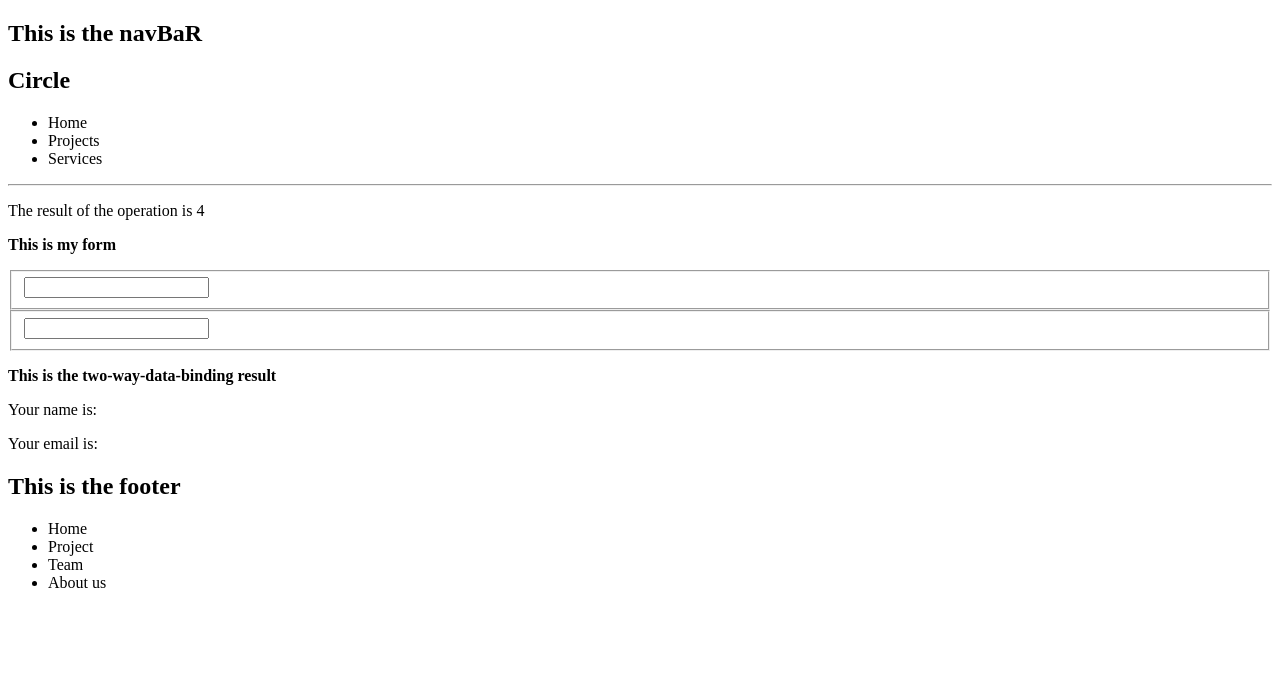
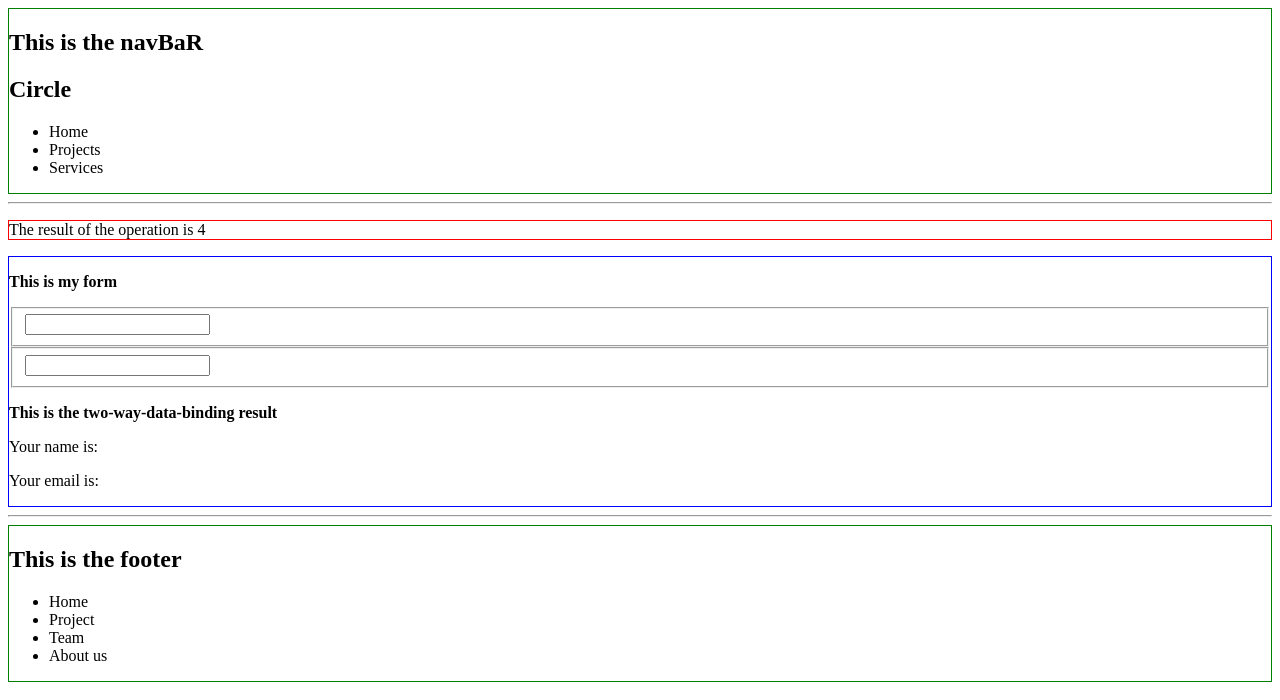
Before and after one commit to RaulFR01/w9d1, a Vue app: page / in a window 1280 px wide. Shown: the top 700 px of the page. Built offline with nearby package versions, Linux system fonts and the light colour scheme.

Commit message:
indication and div styled done

```diff
--- a/src/App.vue
+++ b/src/App.vue
@@ -1,7 +1,8 @@
 <template>
   <NavBar />
-  <p>The result of the operation is {{ result }}</p>
+  <p class="iteration2">The result of the operation is {{ result }}</p>
   <FormBonus />
+  <hr />
   <FooterSection />
 </template>
 
@@ -28,4 +29,14 @@ export default {
 };
 </script>
 
-<style></style>
+<style>
+.iteration1 {
+  border: solid 1px green;
+}
+.iteration2 {
+  border: solid 1px red;
+}
+.bonus {
+  border: solid 1px blue;
+}
+</style>
--- a/src/components/footerSection.vue
+++ b/src/components/footerSection.vue
@@ -1,5 +1,5 @@
 <template>
-  <footer>
+  <footer class="iteration1">
     <h2>This is the footer</h2>
     <ul>
       <li>Home</li>
--- a/src/components/formBonus.vue
+++ b/src/components/formBonus.vue
@@ -1,4 +1,5 @@
 <template>
+  <div class="bonus">
     <p><b>This is my form</b></p>
     <form action="">
       <fieldset>
@@ -13,6 +14,7 @@
 
     <p>Your name is: {{ name }}</p>
     <p>Your email is: {{ email }}</p>
+  </div>
 </template>
 
 <script>
--- a/src/components/navBar.vue
+++ b/src/components/navBar.vue
@@ -1,6 +1,6 @@
 <template>
   <header>
-    <nav>
+    <nav class="iteration1">
       <h1>This is the navBaR</h1>
       <h1>Circle</h1>
       <ul>
```
Also changed, not shown: 1 other file (tests, documents, lock files or other folders). Lines whose indentation alone changed are shown as unchanged.
